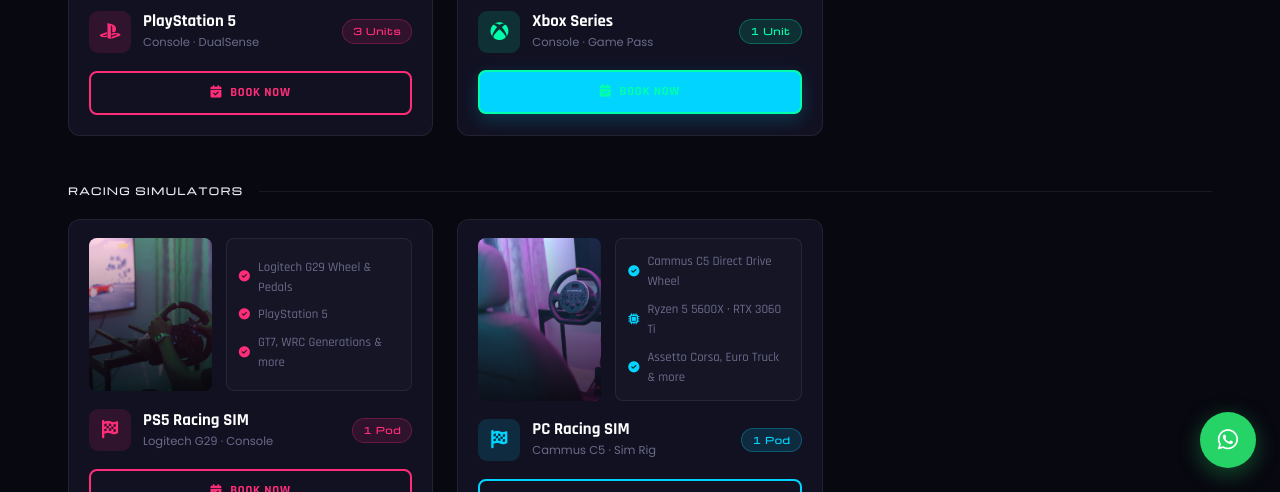
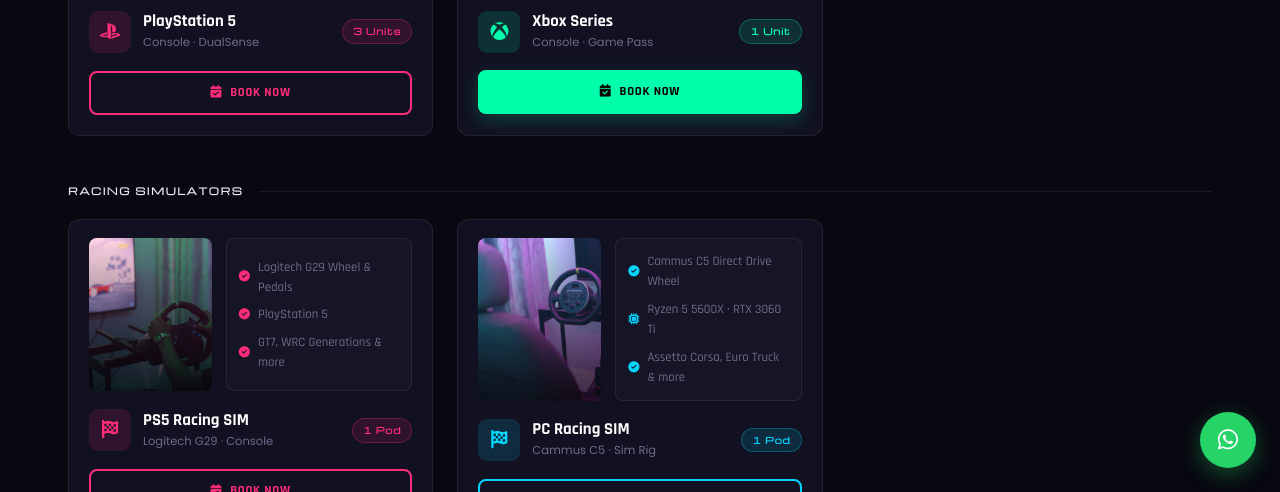
Before and after one commit to mecnoble132/loginngamingcafe, a plain HTML site: page index.html in a window 1280 px wide. In both pictures the pointer is over the link 639 px from the left and 1578 px from the top of the page. Shown: the part 1486-1978 px from the top of the page. Drawn offline with nearby package versions, Linux system fonts and the light colour scheme.

Commit message:
Made the slightest change ever

```diff
--- a/css/common.css
+++ b/css/common.css
@@ -280,6 +280,18 @@
   background: var(--pink);
   color: #000;
   box-shadow: 0 0 20px rgba(255, 45, 120, 0.25);
+}
+
+.btn-outline-green {
+  background: transparent;
+  color: var(--green);
+  border-color: var(--green);
+}
+
+.btn-outline-green:hover {
+  background: var(--green);
+  color: #000;
+  box-shadow: 0 0 20px rgba(0, 255, 170, 0.25);
 }
 
 .btn-whatsapp {
--- a/css/index.css
+++ b/css/index.css
@@ -560,6 +560,10 @@
 
 .sp-card:has(.sp-icon.pink) .sp-book-btn:hover {
   box-shadow: 0 6px 18px rgba(255, 45, 120, 0.2);
+}
+
+.sp-card:has(.sp-icon.green) .sp-book-btn:hover {
+  box-shadow: 0 6px 18px rgba(0, 255, 170, 0.2);
 }
 
 .sp-specs {
--- a/index.html
+++ b/index.html
@@ -187,7 +187,7 @@
               </div>
               <div class="sp-badge badge-green">1 Unit</div>
             </div>
-            <a href="pages/booking.html?station=xbox" class="btn btn-outline-blue sp-book-btn" style="border-color:var(--green);color:var(--green);"><i class="fa-solid fa-calendar-check"></i> Book Now</a>
+            <a href="pages/booking.html?station=xbox" class="btn btn-outline-green sp-book-btn"><i class="fa-solid fa-calendar-check"></i> Book Now</a>
           </div>
         </div>
       </div>
```
